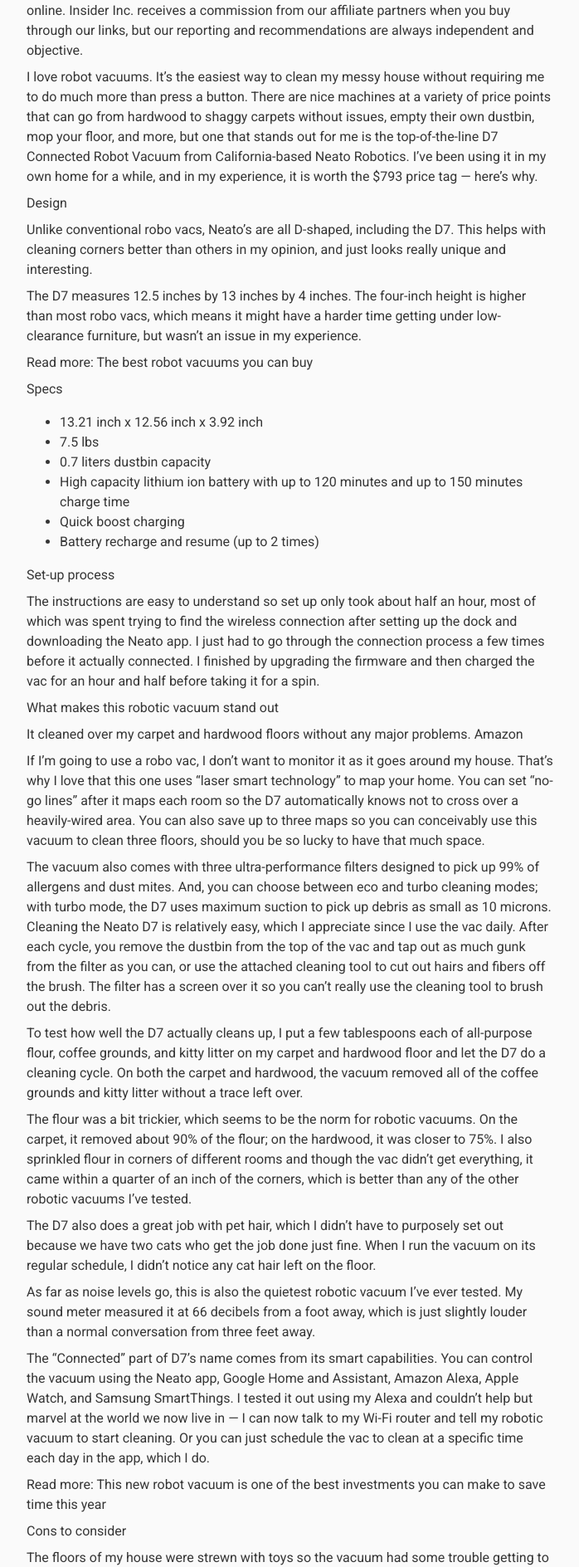
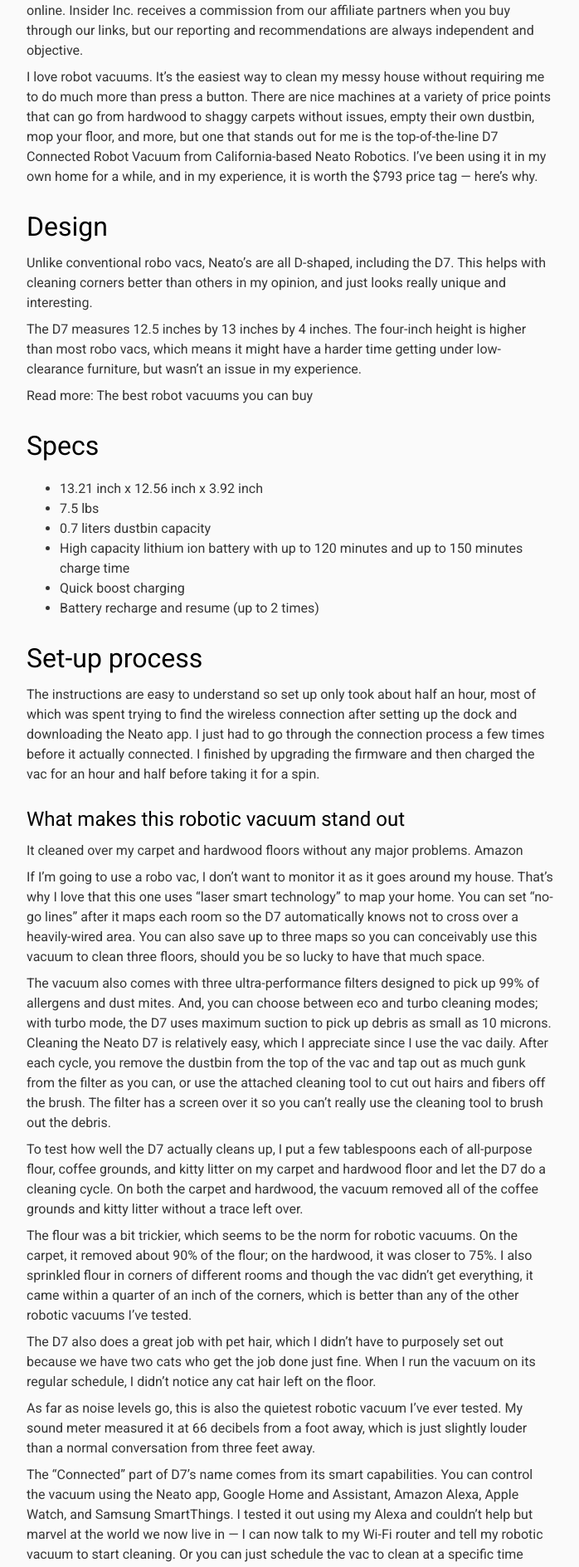
Before and after one commit to jessevdp/nnaoc.website, a Jekyll site: the page built from _news/robots-are-rising.md, in a window 1280 px wide. Shown: the part 1147-3035 px from the top of the page at 83% size, without its empty margins (53-751 px from the left). Built offline with Jekyll 4.4.1, drawn with Linux system fonts in a browser that asks for light colours.

```diff
--- a/_news/robots-are-rising.md
+++ b/_news/robots-are-rising.md
@@ -11,7 +11,7 @@ Insider Picks writes about products and services to help you navigate when shopp
 
 I love robot vacuums. It's the easiest way to clean my messy house without requiring me to do much more than press a button. There are nice machines at a variety of price points that can go from hardwood to shaggy carpets without issues, empty their own dustbin, mop your floor, and more, but one that stands out for me is the top-of-the-line D7 Connected Robot Vacuum from California-based Neato Robotics. I've been using it in my own home for a while, and in my experience, it is worth the $793 price tag — here's why.
 
-Design
+## Design
 
 Unlike conventional robo vacs, Neato's are all D-shaped, including the D7. This helps with cleaning corners better than others in my opinion, and just looks really unique and interesting.
 
@@ -19,7 +19,7 @@ The D7 measures 12.5 inches by 13 inches by 4 inches. The four-inch height is hi
 
 Read more: The best robot vacuums you can buy
 
-Specs
+## Specs
 
 * 13.21 inch x 12.56 inch x 3.92 inch
 * 7.5 lbs
@@ -28,11 +28,11 @@ Specs
 * Quick boost charging
 * Battery recharge and resume (up to 2 times)
 
-Set-up process
+## Set-up process
 
 The instructions are easy to understand so set up only took about half an hour, most of which was spent trying to find the wireless connection after setting up the dock and downloading the Neato app. I just had to go through the connection process a few times before it actually connected. I finished by upgrading the firmware and then charged the vac for an hour and half before taking it for a spin.
 
-What makes this robotic vacuum stand out
+### What makes this robotic vacuum stand out
 
 It cleaned over my carpet and hardwood floors without any major problems. Amazon
 
@@ -52,7 +52,7 @@ The "Connected" part of D7's name comes from its smart capabilities. You can con
 
 Read more: This new robot vacuum is one of the best investments you can make to save time this year
 
-Cons to consider
+### Cons to consider
 
 The floors of my house were strewn with toys so the vacuum had some trouble getting to certain areas. Amazon
 
@@ -62,7 +62,7 @@ Overall, the app is useful. It tells you when your Neato is stuck and when to em
 
 Like I mentioned earlier, it's also really expensive.
 
-The bottom line
+# The bottom line
 
 Overall, I'm happy with how the Neato Robotics D7 Connected Robot Vacuum performed. When it comes down to it, the ability to clean a floor is the most important (and basic) feature a vacuum should have and the D7 delivers the goods without making a loud production of it. I could take or leave the mapping and Alexa functionality, but they are kind of fun tools to have at my disposal. If you are looking for a robotic vacuum with all of the bells and whistles and you have the ability to spend top dollar, you should definitely give the D7 Connected a try.
 
```
